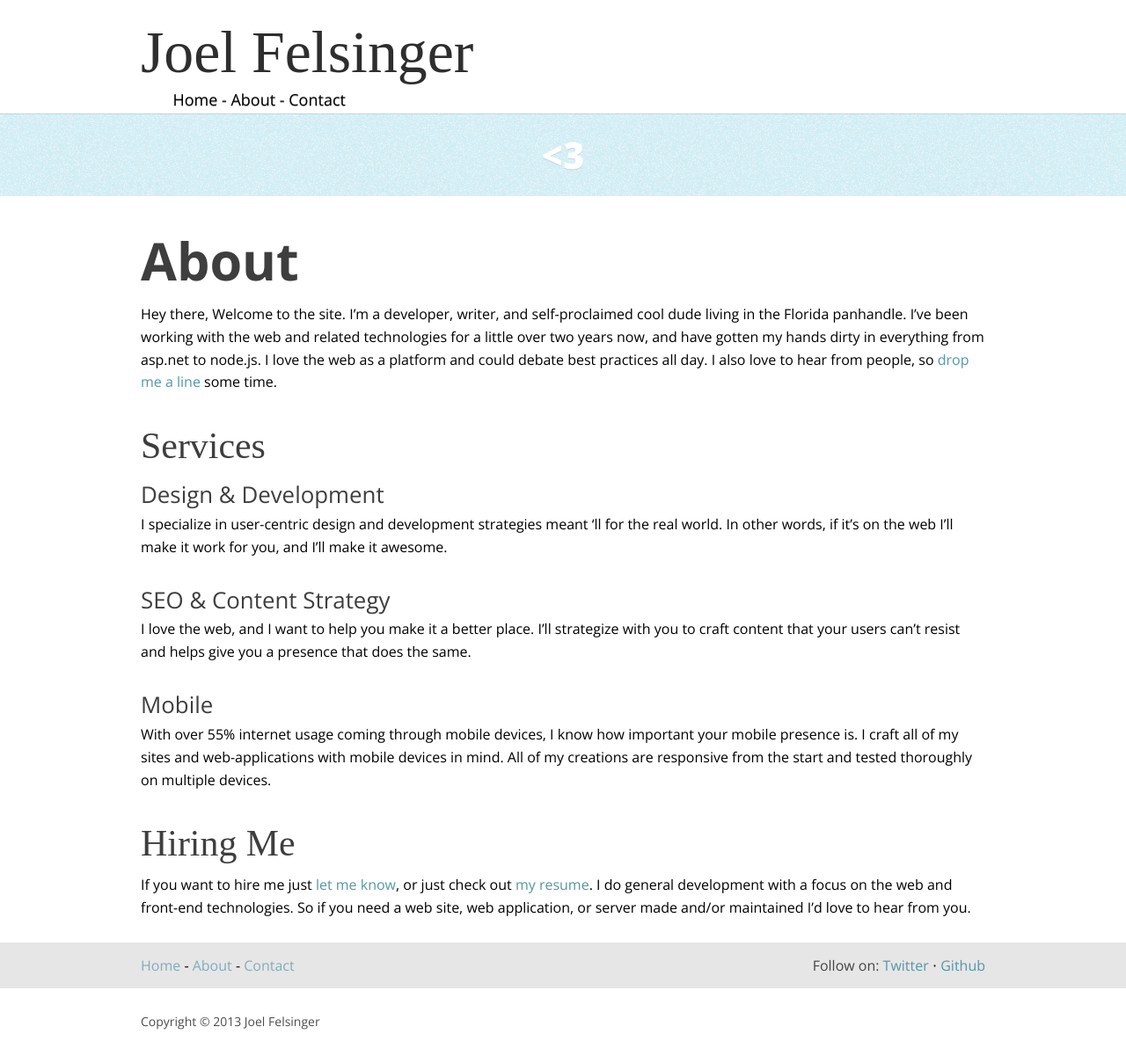
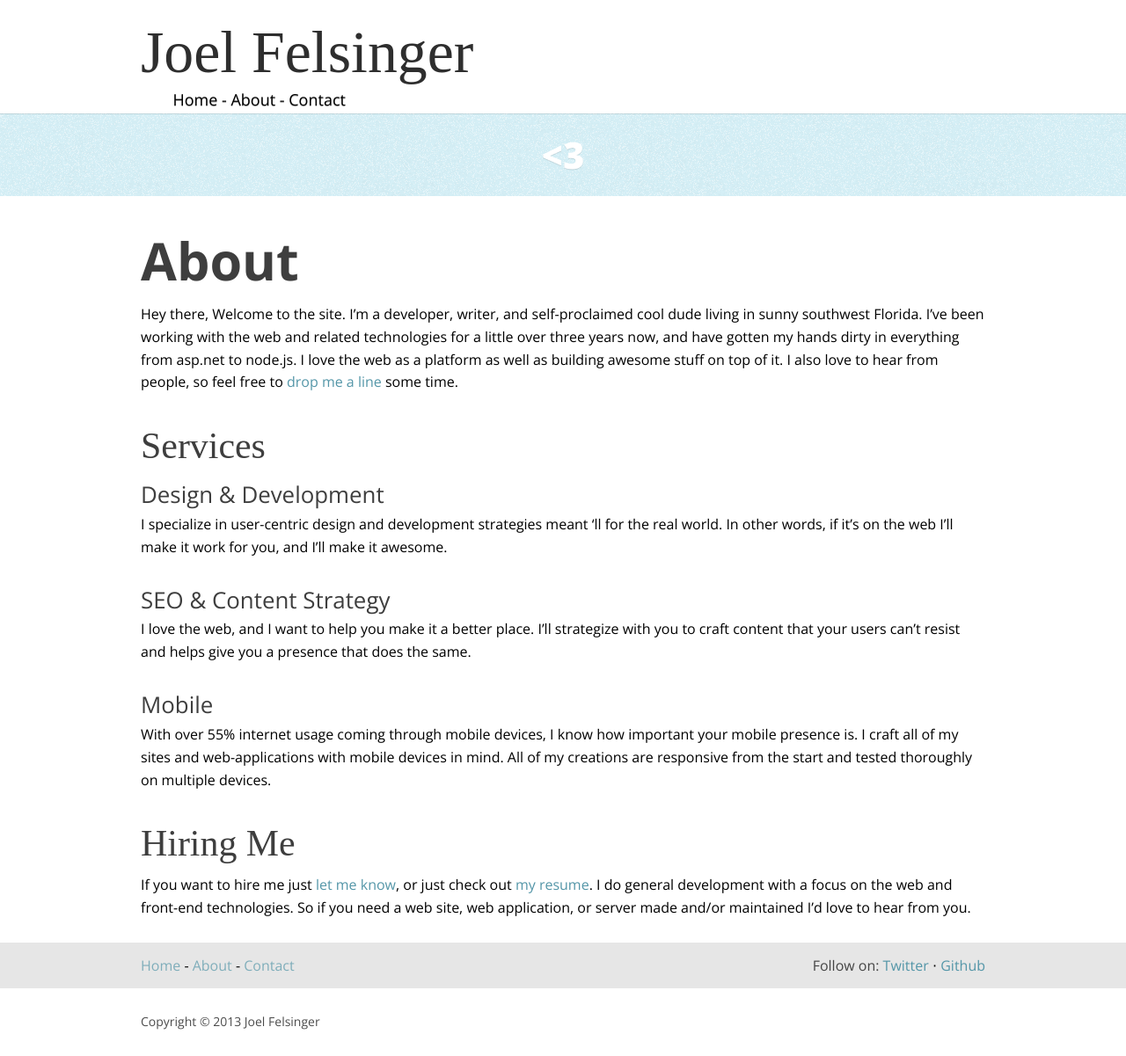
Before and after one commit to jfelsinger/joelfredrick.com, a Jekyll site: the page built from about.markdown, in a window 1280 px wide. Shown: the whole page at 88% size. Built offline with Jekyll 4.4.1, drawn with Linux system fonts in a browser that asks for light colours; nearby versions of some CDN libraries; some web fonts are replaced; Markdown is read by kramdown in place of the engine named in the settings.

Commit message:
Location and main about text changes

```diff
--- a/about.markdown
+++ b/about.markdown
@@ -6,11 +6,11 @@ title: About
 #About
 
 Hey there, Welcome to the site. I'm a developer, writer, and self-proclaimed
-cool dude living in the Florida panhandle. I've been working with the web and
-related technologies for a little over two years now, and have gotten my hands
-dirty in everything from asp.net to node.js. I love the web as a platform
-and could debate best practices all day. I also love to hear from people, so
-[drop me a line](/contact.html) some time.
+cool dude living in sunny southwest Florida. I've been working with the web and
+related technologies for a little over three years now, and have gotten my hands
+dirty in everything from asp.net to node.js. I love the web as a platform as
+well as building awesome stuff on top of it. I also love to hear from people, so
+feel free to [drop me a line](/contact.html) some time.
 
 
 ##Services
```
